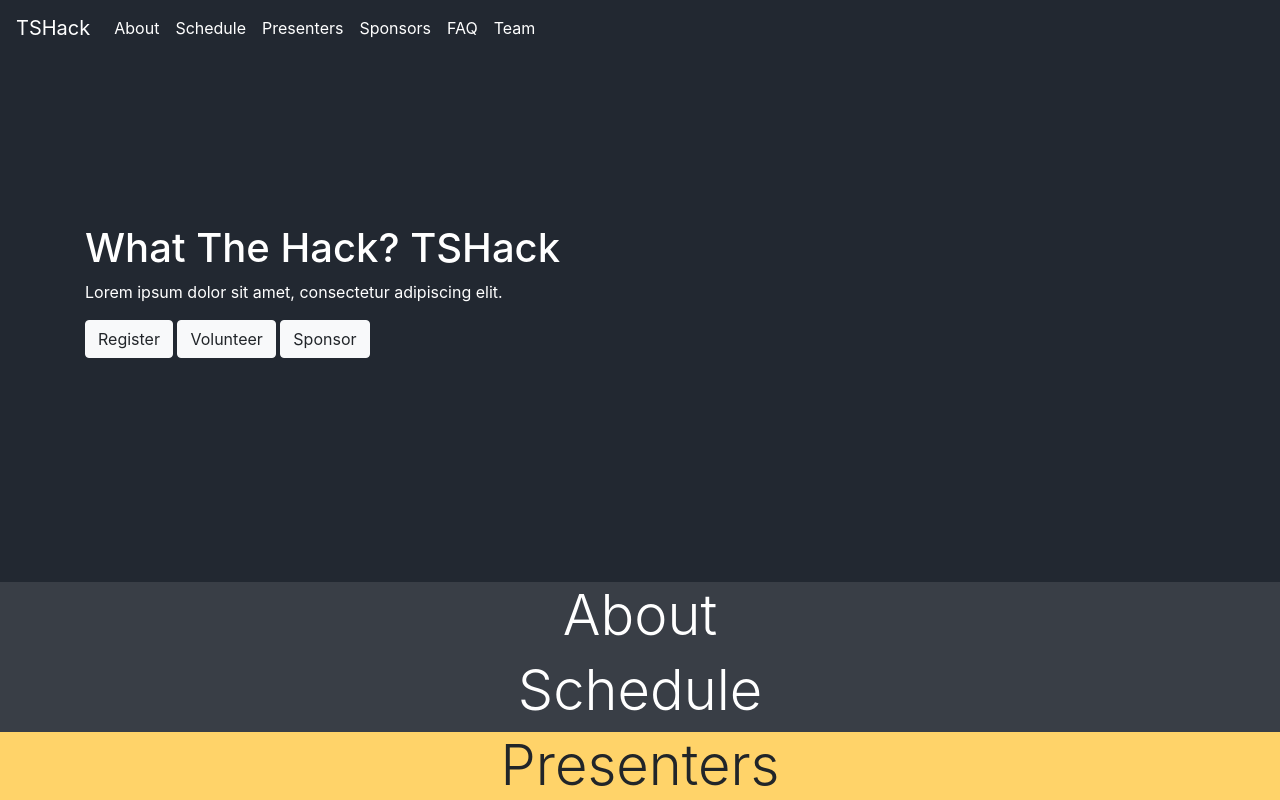
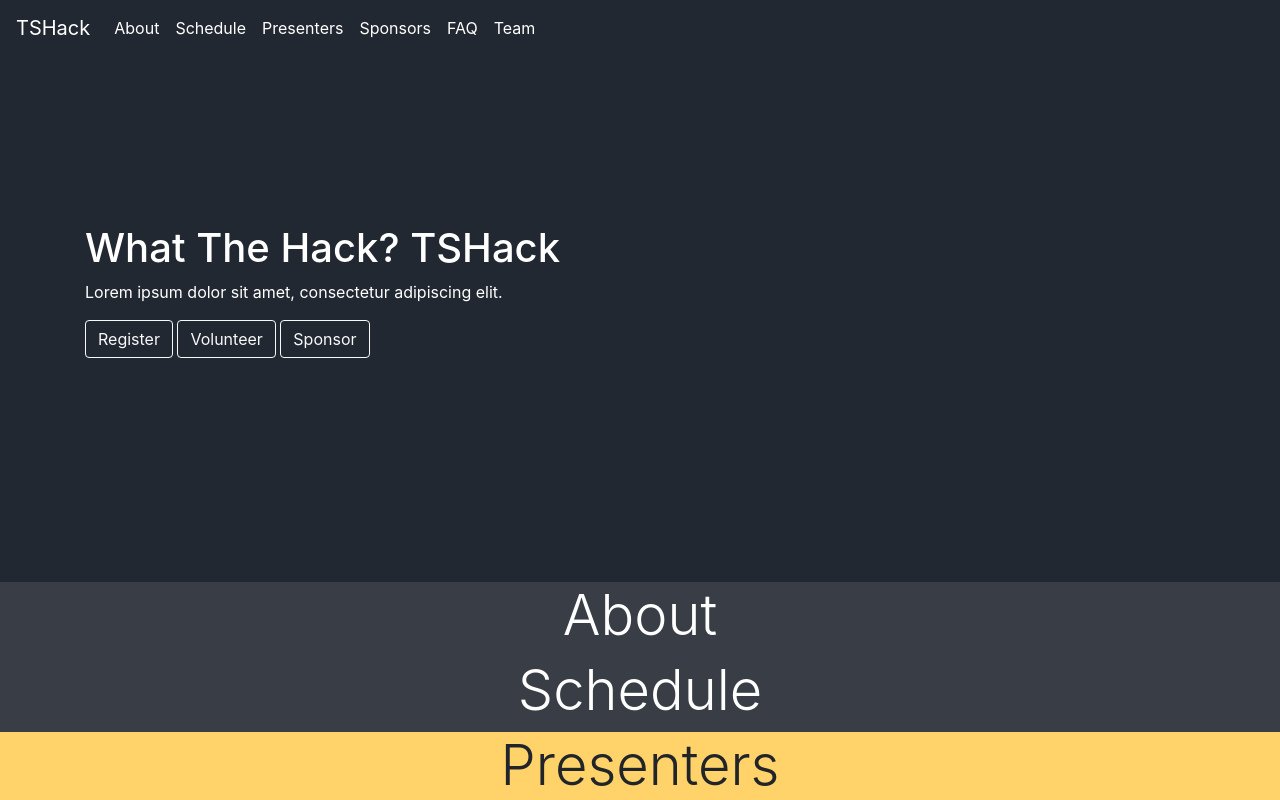
Before and after one commit to nikwalton/react-ts-hackathon-boilerplate, a React (Create React App) app in the folder frontend/: page / in a window 1280 px wide. Shown: the top 800 px of the page. Built offline with nearby package versions, Linux system fonts and the light colour scheme.

Commit message:
Change background color of main html body element for cohesion

```diff
--- a/frontend/public/index.html
+++ b/frontend/public/index.html
@@ -24,9 +24,9 @@
       work correctly both with client-side routing and a non-root public URL.
       Learn how to configure a non-root public URL by running `npm run build`.
     -->
-    <title>TSHAck</title>
+    <title>TSHack</title>
   </head>
-  <body>
+  <body style="background: #eeeeee;">
     <noscript>You need to enable JavaScript to run this app.</noscript>
     <div id="root"></div>
     <!--
--- a/frontend/src/components/Hero.tsx
+++ b/frontend/src/components/Hero.tsx
@@ -17,9 +17,9 @@ function Hero() {
                 <Container style={{paddingTop: '10em', paddingBottom: '10em'}}>
                     <h1 style={TextStyle}>What The Hack? TSHack</h1>
                     <p style={TextStyle}>Lorem ipsum dolor sit amet, consectetur adipiscing elit.</p>
-                    <Button variant='light'>Register</Button>{' '}
-                    <Button variant='light'>Volunteer</Button>{' '}
-                    <Button variant='light'>Sponsor</Button>{' '}
+                    <Button variant='outline-light'>Register</Button>{' '}
+                    <Button variant='outline-light'>Volunteer</Button>{' '}
+                    <Button variant='outline-light'>Sponsor</Button>
                 </Container>
             </Jumbotron>
 
```
Also changed, not shown: 1 other file (tests, documents, lock files or other folders).
